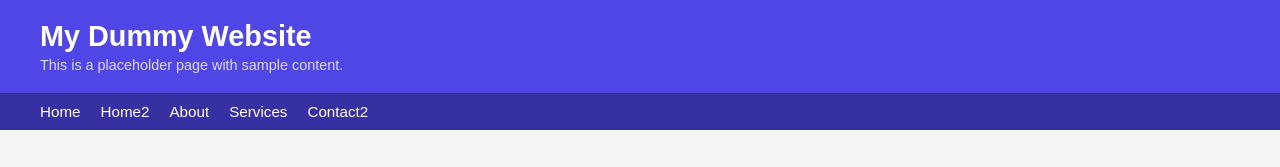
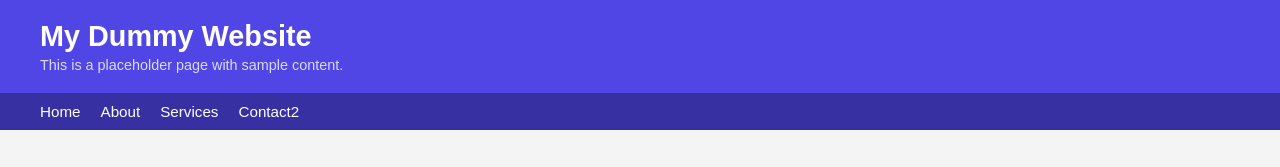
Before and after one commit to ojhabhumika/test, a plain HTML site: page index.html in a window 1280 px wide. Shown: the top 167 px of the page. Drawn offline with Linux system fonts and the light colour scheme.

Commit message:
code removed

```diff
--- a/index.html
+++ b/index.html
@@ -47,7 +47,6 @@
 
   <nav>
     <a href="#">Home</a>
-    <a href="#">Home2</a>
     <a href="#">About</a>
     <a href="#">Services</a>
     <a href="#">Contact2</a>
```
